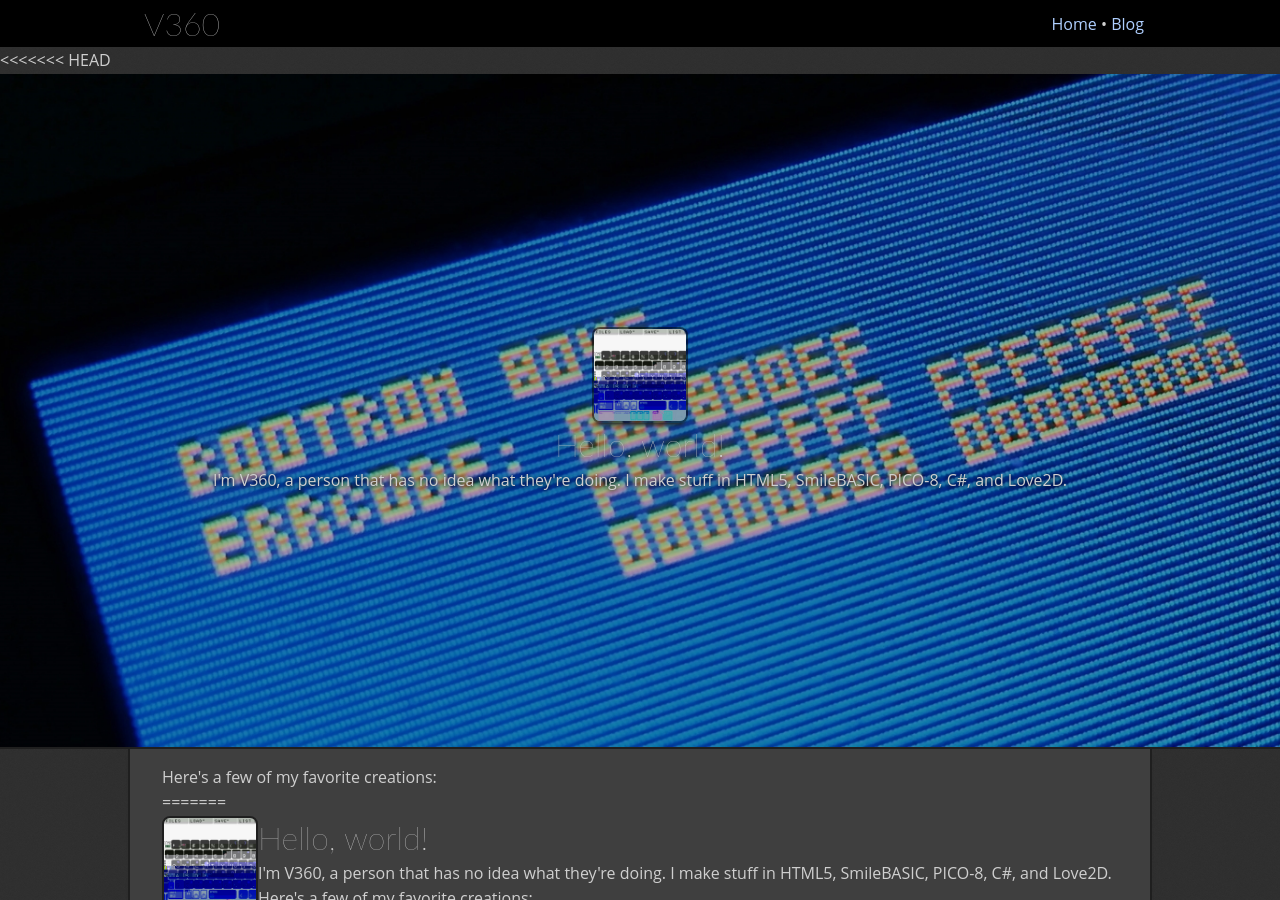
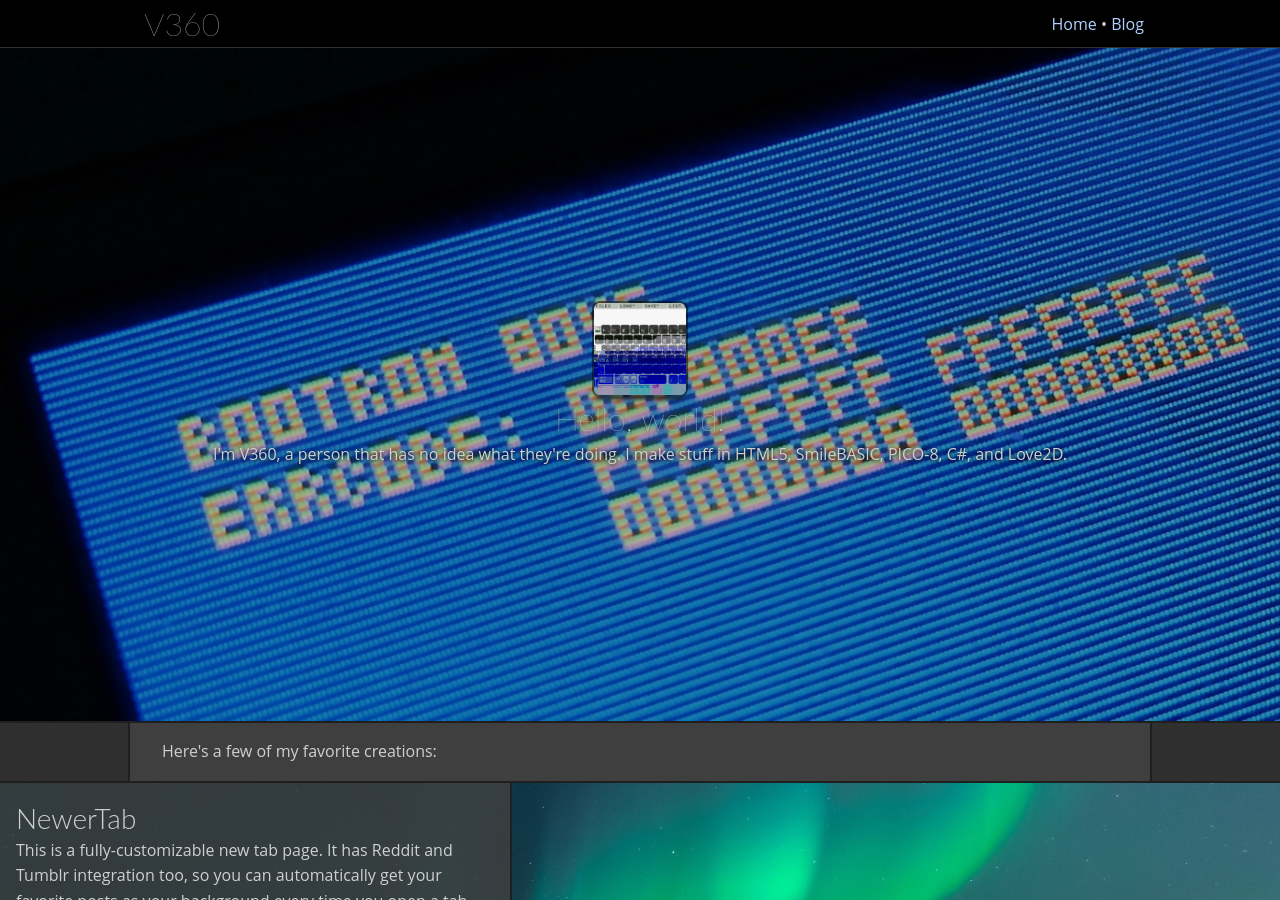
Before and after one commit to TheV360/thev360.github.io, a Jekyll site: the page built from index.html, in a window 1280 px wide and 900 px high. Built offline with Jekyll 4.4.1, drawn with Linux system fonts in a browser that asks for light colours; some of the changed text lies outside the part shown.

Commit message:
and of course I forget to commit the index too

```diff
--- a/index.html
+++ b/index.html
@@ -4,7 +4,6 @@ layout: home
 title: Home
 ---
 
-<<<<<<< HEAD
 			<div id="superhero" style="background-image: url('/assets/Banner.jpg');">
 				<div id="profile-container">
 					<img id="profile" src="/assets/ProfilePicture.jpg" />
@@ -14,18 +13,6 @@ title: Home
 			</div>
 			<div class="container">
 				<p>Here's a few of my favorite creations:</p>
-=======
-			<div class="superhero">
-				<div class="superhero-content">
-					<div id="profile-container">
-						<img id="profile" src="/assets/ProfilePicture.jpg" />
-					</div>
-					<h2>Hello, world!</h2>
-					<p>I'm V360, a person that has no idea what they're doing. I make stuff in HTML5, SmileBASIC, PICO-8, C#, and Love2D.</p>
-					<p>Here's a few of my favorite creations:</p>
-				</div>
-				<div class="superhero-background" style="background-image: url('/assets/Banner.jpg');"></div>
->>>>>>> 999c1aadfeae2e2f4d80d79f8c2157191ae0369b
 			</div>
 			<div class="showcase" style="background-image: url('/assets/NewerTab.jpg');">
 				<div class="showcase-content">
```
